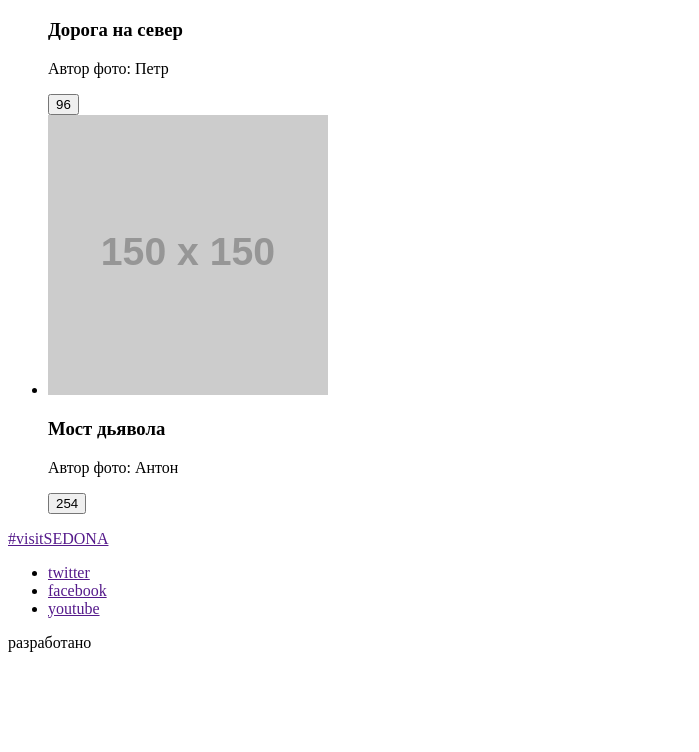
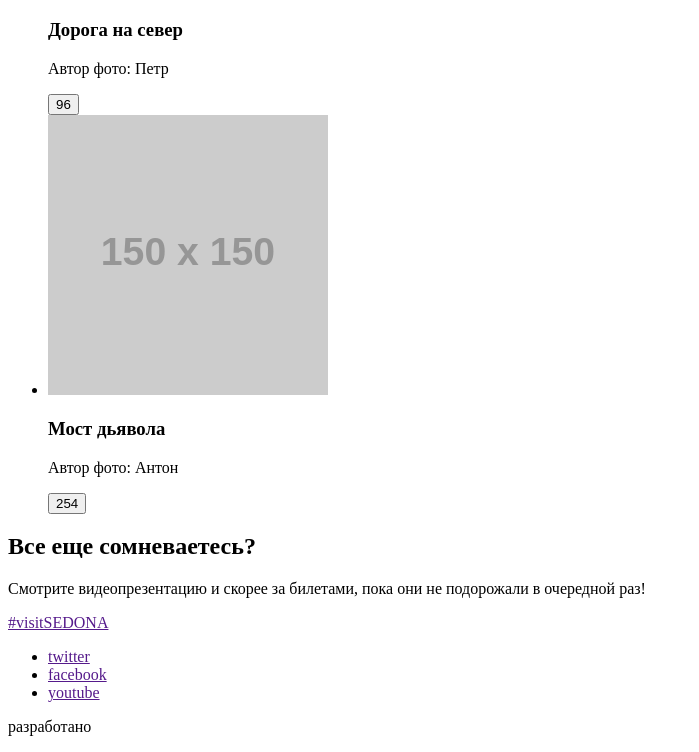
Before and after one commit to UserGLA/1342229-sedona-19, a website: page source/photo.html in a window 1280 px wide. Shown: the part 1386-2138 px from the top of the page, without its empty margins (0-699 px from the left). Before the commit the page ends 2054 px from the top, so only its background shows below. Drawn offline with Linux system fonts and the light colour scheme; placeholder pictures from the web are drawn by us.

Commit message:
3. Завершаем методичную разметку личного проекта

```diff
--- a/source/photo.html
+++ b/source/photo.html
@@ -56,7 +56,11 @@
           </ul>
         </section>
 
-        <section></section>
+        <section class="video">
+          <h2 class="video__header">Все еще сомневаетесь?</h2>
+          <p class="video__text">Смотрите видеопрезентацию и скорее за билетами, пока они не подорожали в очередной раз!</p>
+          <div class="video__link"></div>
+        </section>
       </main>
 
       <footer class="page-footer">
```
Also changed, not shown: source/form.html (+2 -3 lines), source/index.html (+1 -1 lines).
